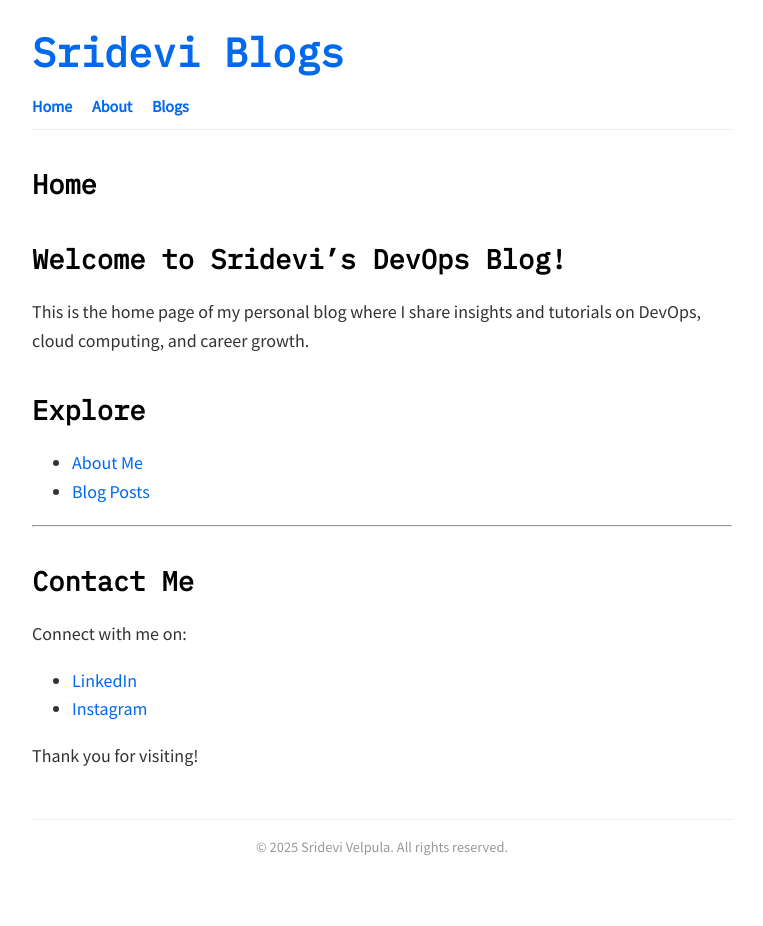
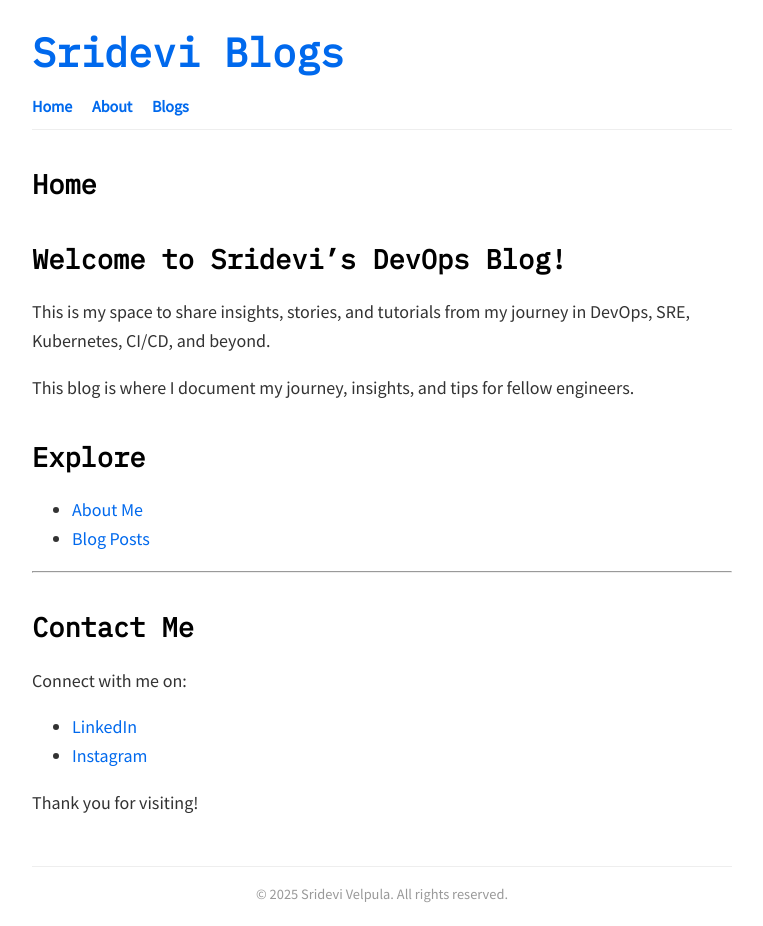
Before and after one commit to srideviblogs/srideviblogs.github.io, a Jekyll site: the page built from home.md, in a window 1280 px wide. Shown: the whole page, without its empty margins (258-1021 px from the left). Built offline with Jekyll 4.4.1, drawn with Linux system fonts in a browser that asks for light colours; before the commit the page ends 900 px from its top, so only the background shows below that.

Commit message:
Update home.md

```diff
--- a/home.md
+++ b/home.md
@@ -6,7 +6,9 @@ permalink: /home/
 
 # Welcome to Sridevi's DevOps Blog!
 
-This is the home page of my personal blog where I share insights and tutorials on DevOps, cloud computing, and career growth.
+This is my space to share insights, stories, and tutorials from my journey in DevOps, SRE, Kubernetes, CI/CD, and beyond.
+
+This blog is where I document my journey, insights, and tips for fellow engineers.
 
 ## Explore
 
```
